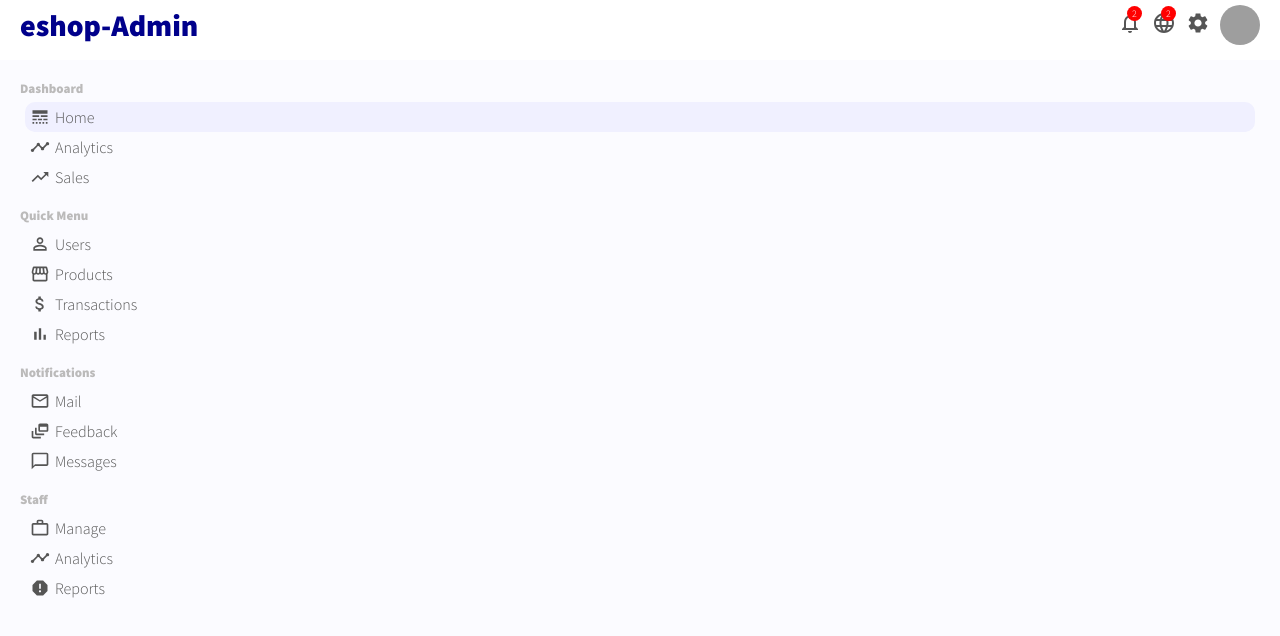
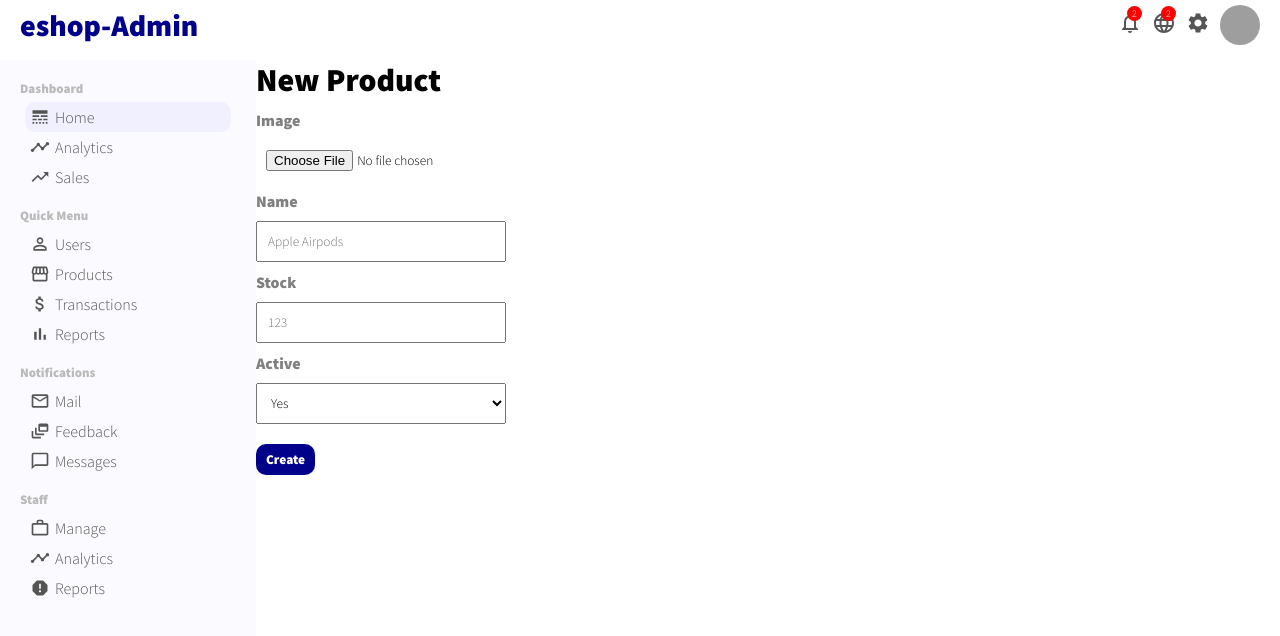
Before and after one commit to NicBab/admin-dashboard, a React (Create React App) app: page /newProduct in a window 1280 px wide. Shown: the top 636 px of the page. Built offline with nearby package versions, Linux system fonts and the light colour scheme; grey boxes are pictures that could not be loaded.

Commit message:
added page newProduct to create new product

```diff
--- a/src/App.js
+++ b/src/App.js
@@ -1,6 +1,6 @@
 import { BrowserRouter as Router, Routes, Route } from "react-router-dom";
 import { Sidebar, Topbar } from "./components/index";
-import { Home, UserList, User, NewUser, ProductList, Product } from "./pages/index";
+import { Home, UserList, User, NewUser, ProductList, Product, NewProduct } from "./pages/index";
 import "./App.css";
 
 function App() {
@@ -16,6 +16,7 @@
           <Route path="/newUser" element={ <NewUser /> } />
           <Route path="/products" element={ <ProductList /> } />
           <Route path="/product/:productId" element={ <Product /> } />
+          <Route path="/newProduct" element={ <NewProduct /> } />
         </Routes>
       </div>
     </Router>
--- a/src/pages/index.js
+++ b/src/pages/index.js
@@ -1,7 +1,7 @@
 export { default as Home } from './home/Home'
-
 export { default as UserList } from './userList/UserList'
 export { default as User } from './user/User'
 export { default as NewUser } from './newUser/NewUser'
 export { default as ProductList } from './productList/ProductList'
 export { default as Product } from './product/Product'
+export { default as NewProduct } from './newProduct/NewProduct'
--- /dev/null
+++ b/src/pages/newProduct/NewProduct.css
@@ -0,0 +1,39 @@
+.newProduct {
+    flex: 4;
+  }
+
+  .addProductForm {
+    margin-top: 10px;
+  }
+
+  .addProductItem {
+    width: 250px;
+    display: flex;
+    flex-direction: column;
+    margin-bottom: 10px;
+  }
+
+  .addProductItem > label {
+    color: gray;
+    font-weight: 600;
+    margin-bottom: 10px;
+  }
+
+  .addProductItem > input {
+    padding: 10px;
+  }
+
+  .addProductItem > select {
+    padding: 10px;
+  }
+
+  .addProductButton {
+    margin-top: 10px;
+    padding: 7px 10px;
+    border: none;
+    border-radius: 10px;
+    background-color: darkblue;
+    color: white;
+    font-weight: 600;
+    cursor: pointer;
+  }
--- /dev/null
+++ b/src/pages/newProduct/NewProduct.jsx
@@ -0,0 +1,34 @@
+import React from 'react'
+import './NewProduct.css'
+
+const NewProduct = () => {
+  return (
+    <div className="newProduct">
+    <h1 className="addProductTitle">New Product</h1>
+    <form className="addProductForm">
+      <div className="addProductItem">
+        <label>Image</label>
+        <input type="file" id="file" />
+      </div>
+      <div className="addProductItem">
+        <label>Name</label>
+        <input type="text" placeholder="Apple Airpods" />
+      </div>
+      <div className="addProductItem">
+        <label>Stock</label>
+        <input type="text" placeholder="123" />
+      </div>
+      <div className="addProductItem">
+        <label>Active</label>
+        <select name="active" id="active">
+          <option value="yes">Yes</option>
+          <option value="no">No</option>
+        </select>
+      </div>
+      <button className="addProductButton">Create</button>
+    </form>
+  </div>
+  )
+}
+
+export default NewProduct
```
